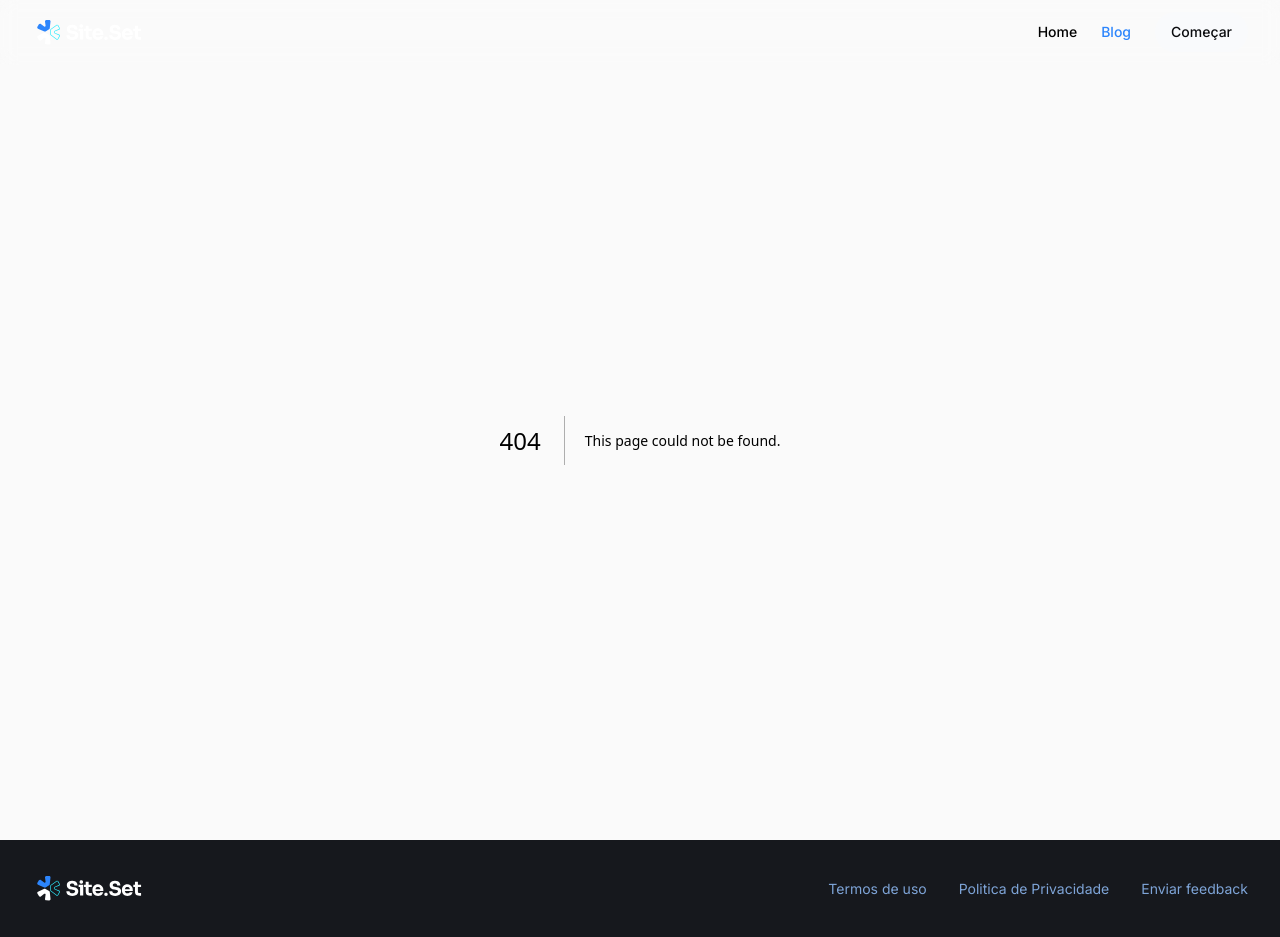
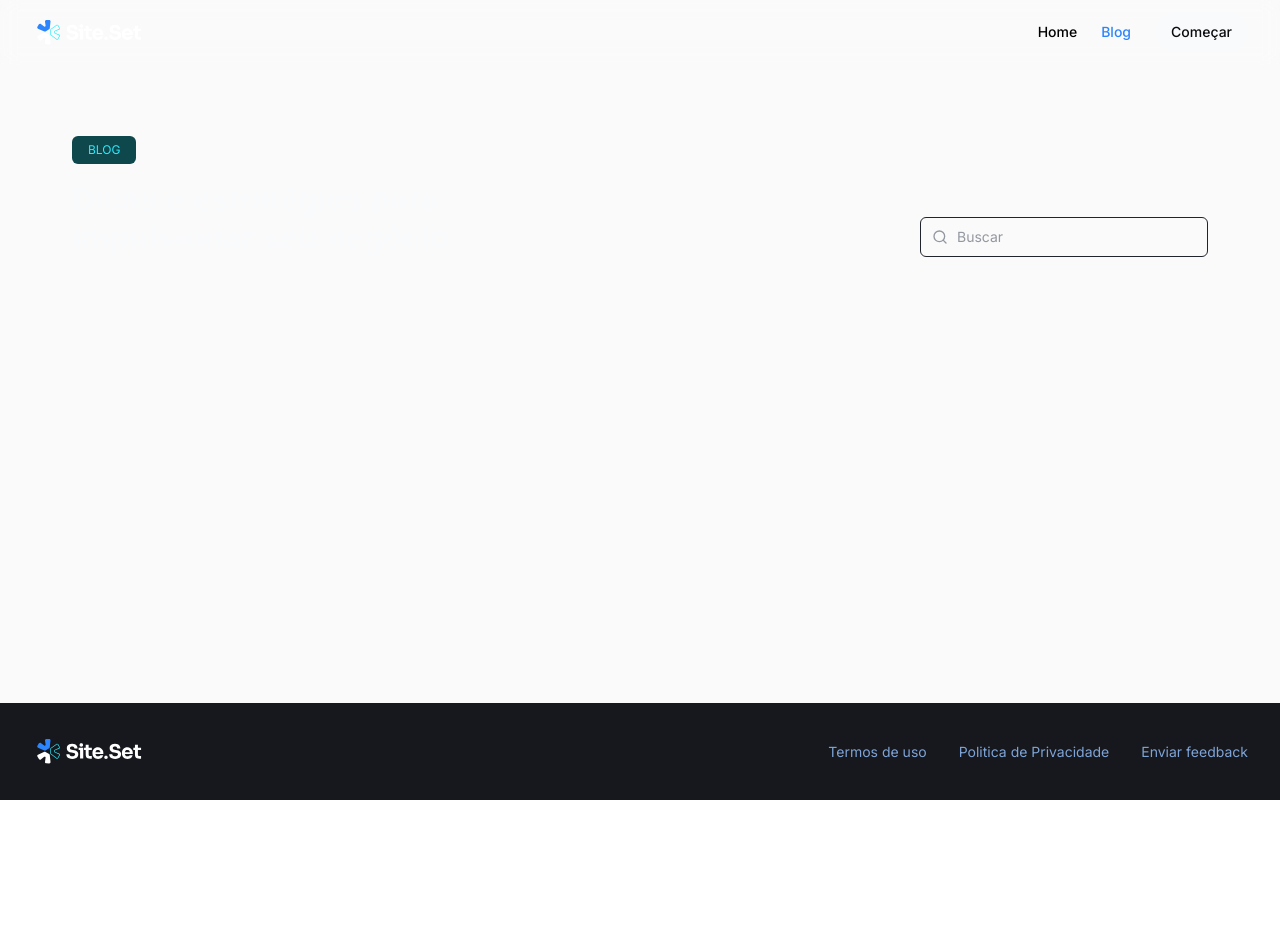
Before and after one commit to joao0pedro0alves/myblog, a Next.js app: page /blog in a window 1280 px wide. Before the commit this address had no page. After the commit the page ends 800 px from the top, so only its background shows below. Built offline with nearby package versions, Linux system fonts and the light colour scheme; a web font is replaced by a local one.

Commit message:
add search component

```diff
--- /dev/null
+++ b/src/components/search/index.ts
@@ -0,0 +1 @@
+export * from './search'
--- /dev/null
+++ b/src/components/search/search.tsx
@@ -0,0 +1,48 @@
+import { SearchIcon } from 'lucide-react'
+import { useRouter } from 'next/router'
+import { type ChangeEvent, type FormEvent, useCallback } from 'react'
+import { cn } from '@/lib/utils'
+
+export function Search() {
+  const router = useRouter()
+  const query = router.query.q as string
+
+  const handleSearch = useCallback(
+    (event: FormEvent) => {
+      event.preventDefault()
+
+      if (query.trim()) {
+        router.push(`/blog?q=${encodeURIComponent(query)}`)
+      }
+    },
+    [query, router],
+  )
+
+  function handleQueryChange(event: ChangeEvent<HTMLInputElement>) {
+    const newQuery = event.target.value
+
+    router.push(`/blog?q=${encodeURIComponent(newQuery)}`, undefined, {
+      shallow: true,
+      scroll: false,
+    })
+  }
+
+  return (
+    <form onSubmit={handleSearch} className="relative group">
+      <SearchIcon
+        className={cn(
+          'text-gray-300 absolute left-3 top-1/2 -translate-y-1/2 h-4 w-4 transition-colors duration-200 group-focus-within:text-blue-300',
+          query ? 'text-blue-300' : '',
+        )}
+      />
+
+      <input
+        type="text"
+        className="h-10 w-72 bg-transparent border border-gray-400 pl-9 text-gray-100 rounded-md text-body-sm outline-none transition-all duration-200 focus-within:border-blue-300 focus-within:ring-1 focus-within:ring-blue-300 placeholder:text-gray-300 placeholder:text-body-sm"
+        placeholder="Buscar"
+        onChange={handleQueryChange}
+        defaultValue={query}
+      />
+    </form>
+  )
+}
--- /dev/null
+++ b/src/pages/blog/index.tsx
@@ -0,0 +1,23 @@
+import { Search } from '@/components/search'
+
+export default function BlogPage() {
+  return (
+    <div className="flex flex-col py-24 flex-grow h-full">
+      <header>
+        <div className="container space-y-6 flex flex-col items-start justify-between md:flex-row md:items-end lg:items-end">
+          <div className="flex flex-col gap-4">
+            <span className="text-body-tag text-cyan-100 w-fit rounded-md text-center md:text-left py-2 px-4 bg-cyan-300">
+              BLOG
+            </span>
+
+            <h1 className="text-balance text-start md:text-left text-heading-lg md:text-heading-xl max-w-2xl text-gray-100 font-sans">
+              Dicas e estratégias para impulsionar seu negócio
+            </h1>
+          </div>
+
+          <Search />
+        </div>
+      </header>
+    </div>
+  )
+}
```
Also changed, not shown: posts/primeiro-post.md (added, +23 -0 lines), public/assets/posts/primeiro-post.png (added).
